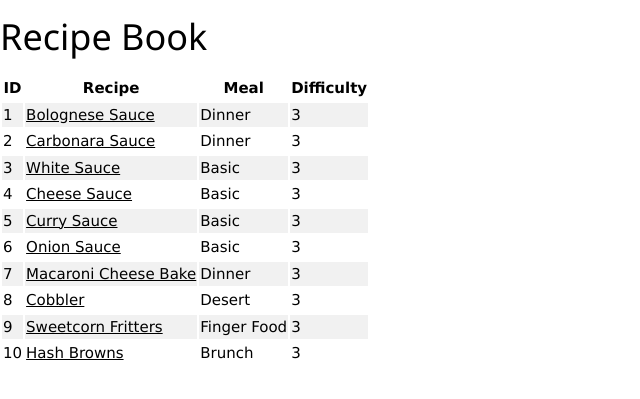
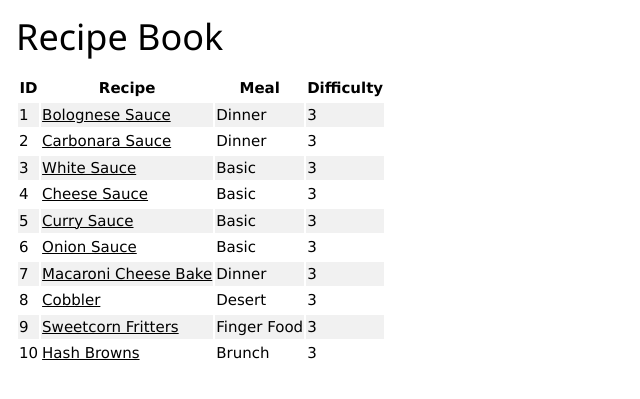
Before and after one commit to 20042Sarah/Recipe-Book, a Flask app: page / in a window 1280 px wide. Shown: the top 399 px of the page, without its empty margins (0-640 px from the left). Run offline with Flask 3, Linux system fonts and the light colour scheme; data comes from the database, SQL or seed files in the repository.

Commit message:
updated formating and added more comments

```diff
--- a/templates/home.html
+++ b/templates/home.html
@@ -1,7 +1,9 @@
 {% extends "base.html" %}
 {% block body %}
 <title>Recipe Book</title>
-<h1>Recipe Book</h1>
+<div class="w3-container">
+    <h1>Recipe Book</h1>
+    <!-- Displays all recipes in a table -->
     <table class="w3-striped">
         <tr>
             <th>ID</th>
@@ -19,4 +21,5 @@
         </tr>
         {% endfor %}
     </table>
+</div>
 {% endblock %}
--- a/templates/recipe.html
+++ b/templates/recipe.html
@@ -1,8 +1,10 @@
 {% extends "base.html" %}
 {% block body %}
 <title>{{ recipe }}</title>
+<div class="w3-container">
     <h1>{{ recipe }}</h1>
     <h2>Ingredients</h2>
+    <!-- Displays ingredients for recipe -->
     <table class="w3-striped">
         <tr>
             <th>Ingredient</th>
@@ -18,6 +20,7 @@
         {% endfor %}
     </table>
     <h2>Instructions</h2>
+    <!-- Displays instructions for recipe -->
     <table class="w3-striped">
         <tr>
             <th>Step</th>
@@ -30,4 +33,5 @@
         </tr>
         {% endfor %}
     </table>
+</div>
 {% endblock %}
```
Lines whose indentation alone changed are shown as unchanged.
